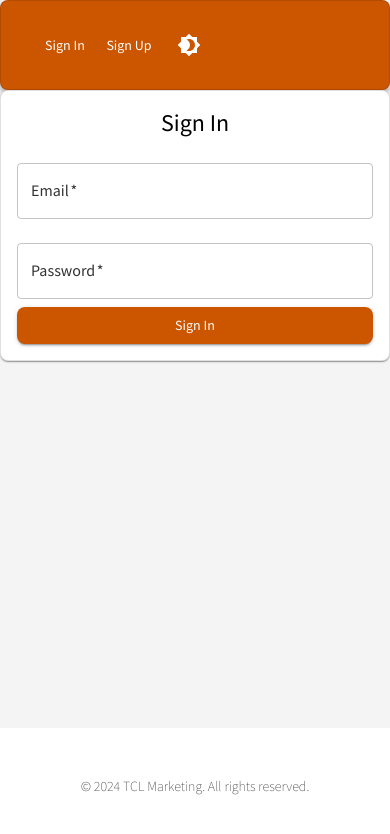
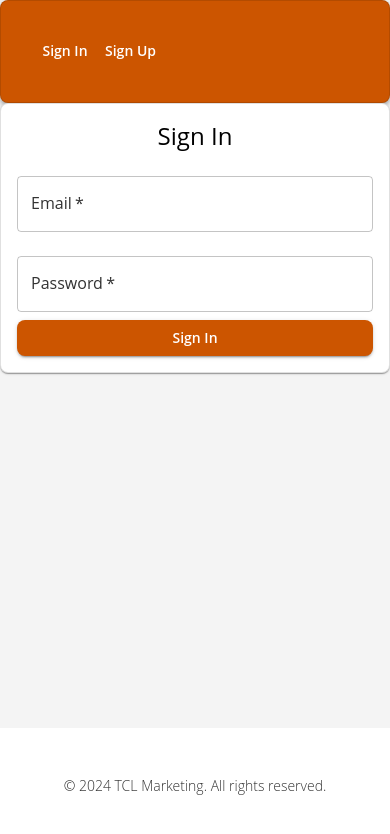
Before and after one commit to DrewDeMo/tcl-quill, a React (Vite) app: page /signin in a window 390 px wide. Shown: the top 834 px of the page. Built offline with nearby package versions, Linux system fonts and the light colour scheme; no server answers.

Commit message:
Refine header spacing, scroll effect, and mobile view

```diff
--- a/src/App.css
+++ b/src/App.css
@@ -52,6 +52,12 @@
   .project-icons {
     display: flex;
   }
+  .project-icons button {
+    display: none;
+  }
+  .project-icons .MuiIconButton-root {
+    margin-left: 16px;
+  }
 }
 
 /* Additional styles for the dark and light theme icon */
@@ -85,8 +91,13 @@ html, body, #root, .App {
   display: flex;
   justify-content: space-between;
   align-items: center;
-  padding: 0 16px;
+  padding: 16px 32px;
   background-color: #cc5500; /* Company color */
+  transition: padding 0.3s ease;
+}
+
+.header.scrolled {
+  padding: 8px 16px;
 }
 
 .header .project-title {
--- a/src/components/Header.jsx
+++ b/src/components/Header.jsx
@@ -1,4 +1,4 @@
-import React from 'react';
+import React, { useEffect, useState } from 'react';
 import { Link } from 'react-router-dom';
 import { useAuthState } from 'react-firebase-hooks/auth';
 import { auth } from '../firebase';
@@ -16,10 +16,26 @@ import StorageIcon from '@mui/icons-material/Storage';
 
 function Header({ darkMode, toggleDarkMode }) {
   const [user] = useAuthState(auth);
+  const [scrolled, setScrolled] = useState(false);
+
+  useEffect(() => {
+    const handleScroll = () => {
+      if (window.scrollY > 50) {
+        setScrolled(true);
+      } else {
+        setScrolled(false);
+      }
+    };
+
+    window.addEventListener('scroll', handleScroll);
+    return () => {
+      window.removeEventListener('scroll', handleScroll);
+    };
+  }, []);
 
   return (
     <AppBar position="static">
-      <Toolbar className="header">
+      <Toolbar className={`header ${scrolled ? 'scrolled' : ''}`}>
         <Typography variant="h6" component="div" className="project-title">
           TCL Marketing
         </Typography>
--- a/src/theme.js
+++ b/src/theme.js
@@ -2,7 +2,7 @@ import { createTheme } from '@mui/material/styles';
 
 const commonSettings = {
   typography: {
-    fontFamily: 'Source Sans Pro, Arial, sans-serif',
+    fontFamily: 'Open Sans, Arial, sans-serif',
     fontWeightThin: 100,
     fontWeightExtraLight: 200,
     fontWeightLight: 300,
@@ -19,7 +19,7 @@ const commonSettings = {
         root: {
           borderRadius: 8,
           textTransform: 'none',
-          fontWeight: 500,
+          fontWeight: 600,
         },
       },
     },
@@ -52,13 +52,25 @@ const commonSettings = {
         h6: {
           fontWeight: 400,
         },
-        body1: {
+        subtitle1: {
           fontWeight: 300,
         },
-        body2: {
+        subtitle2: {
           fontWeight: 200,
         },
+        body1: {
+          fontWeight: 400,
+        },
+        body2: {
+          fontWeight: 300,
+        },
+        button: {
+          fontWeight: 600,
+        },
         caption: {
+          fontWeight: 200,
+        },
+        overline: {
           fontWeight: 100,
         },
       },
```
